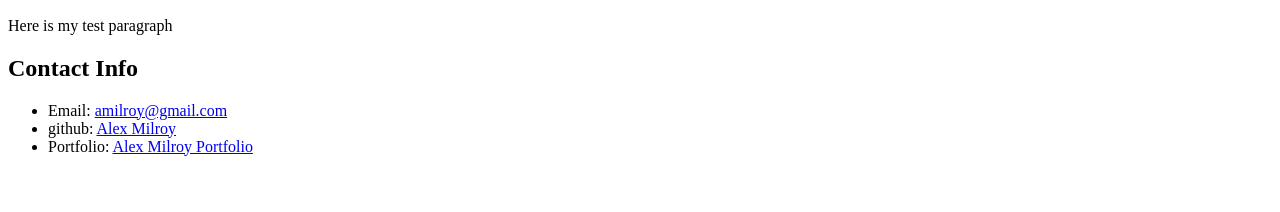
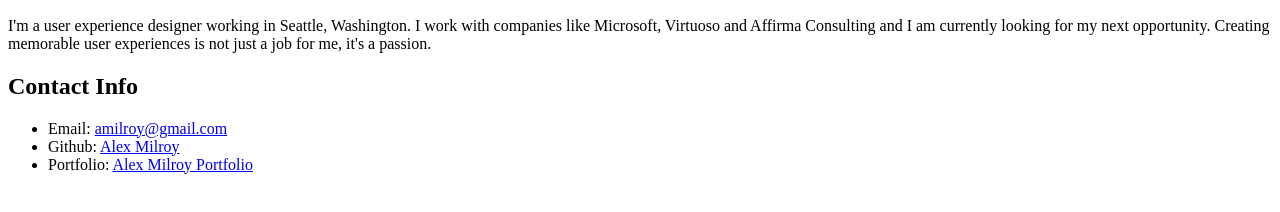
Before and after one commit to ajm5099/basic-student-bio, a plain HTML site: page index.html in a window 1280 px wide. Shown: the part 330-542 px from the top of the page. Drawn offline with Linux system fonts and the light colour scheme.

Commit message:
added a bio

```diff
--- a/index.html
+++ b/index.html
@@ -9,11 +9,13 @@
     <h1>Student Bio</h1>
     <h2>Alex Milroy</h2>
     <img src="http://alexmilroy.com/assets/alexphoto.png" alt="profile photo" style="width:200px;height:200px;">
-    <p>Here is my test paragraph</p>
+    <p>I'm a user experience designer working in Seattle, Washington. I work with companies like Microsoft, Virtuoso and Affirma Consulting and I am currently looking for my next opportunity.
+        Creating memorable user experiences is not just a job for me, it's a passion.
+    </p>
     <h2>Contact Info</h2>
     <ul>
         <li>Email: <a href="mailto:amilroy@gmail.com">amilroy@gmail.com</a></li>
-        <li>github: <a href="https://github.com/ajm5099/">Alex Milroy</a></li>
+        <li>Github: <a href="https://github.com/ajm5099/">Alex Milroy</a></li>
         <li>Portfolio: <a href="http://www.alexmilroy.com">Alex Milroy Portfolio</a></li>
     </ul>
 </body>
```
